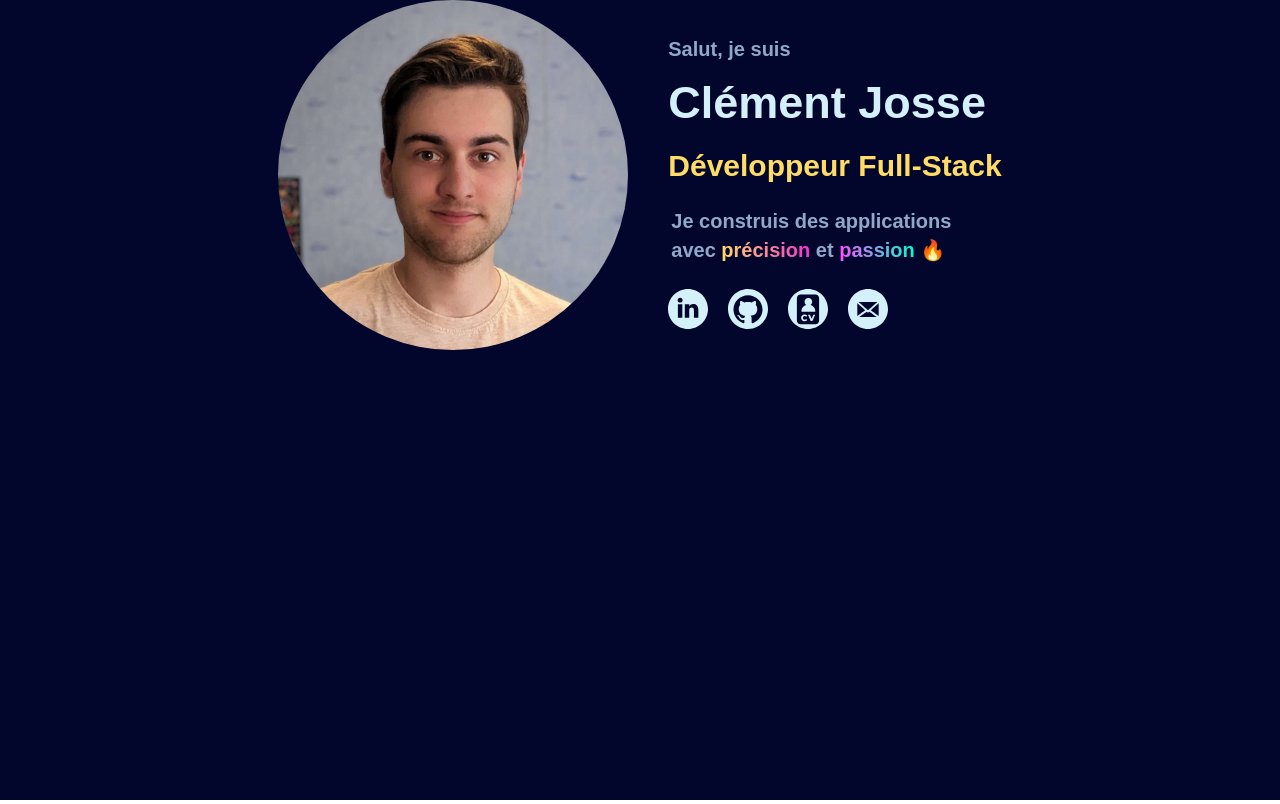
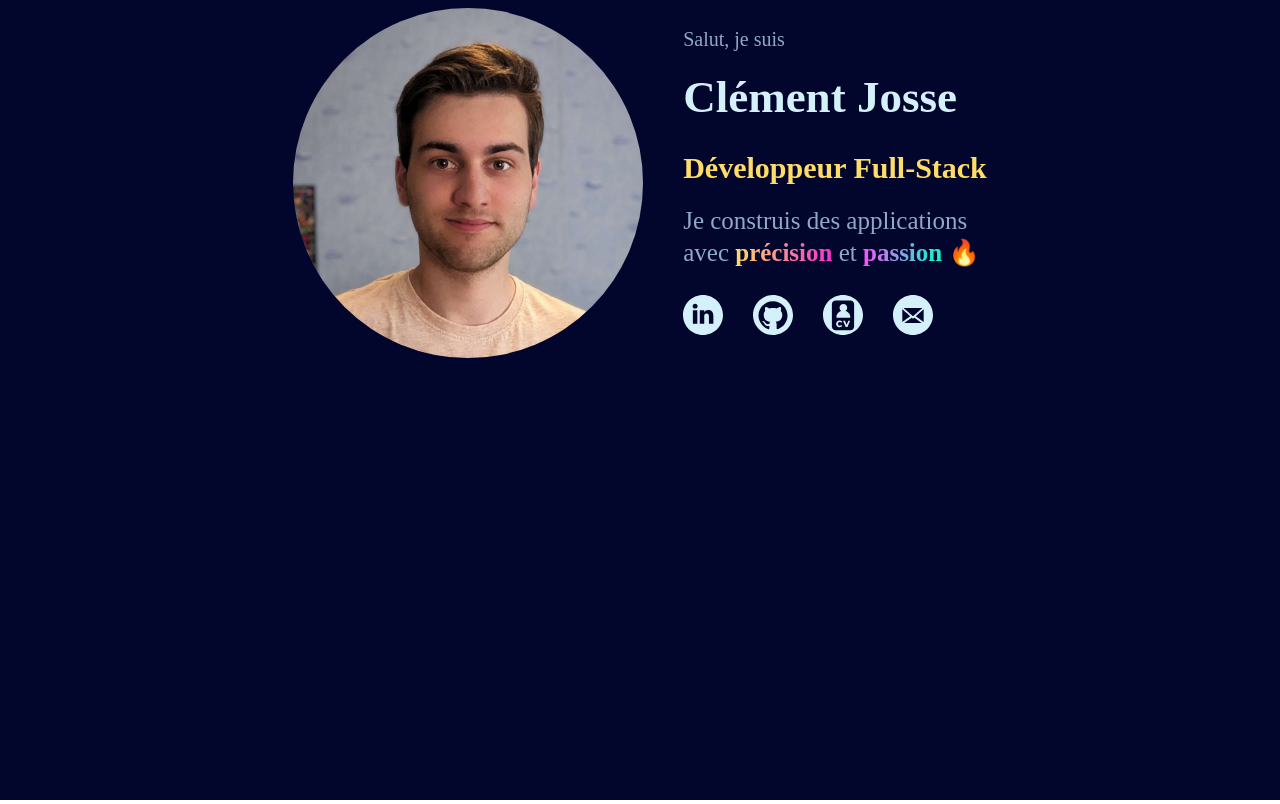
Before and after one commit to ClementJosse/portfolio, a React (Create React App) app: page / in a window 1280 px wide. Built offline with nearby package versions, Linux system fonts and the light colour scheme.

Commit message:
fix de l'espacement et ajout de l'épaisseur variable sur le texte

```diff
--- a/src/components/HomeInfos.css
+++ b/src/components/HomeInfos.css
@@ -1,12 +1,11 @@
 .TextInfos > * {
-    margin-bottom: 15px; /* Ajoute une marge sous chaque élément enfant de TextInfos */
+    margin-bottom: 35px; /* Ajoute une marge sous chaque élément enfant de TextInfos */
 }
-
 
 .HomeInfos {
     position: relative;
     z-index: 2;
-    font-family: 'Montserrat', sans-serif;
+    font-family: 'Montserrat';
     display: flex;
     flex-direction: column; /* ou row selon la disposition souhaitée */
     gap: 20px; /* Définit l'espacement entre les éléments enfants */
@@ -24,6 +23,7 @@
 .salut{
     color: #8FA9CA;
     font-size: 20px;
+    font-weight: 500;
     position: relative;
     top: 15px; /* Déplace l'élément de 100px vers le bas */
 }
@@ -31,37 +31,42 @@
 .clement{
     color: #D4F0FA;
     font-size: 45px;
+    font-weight: 800;
+    top: 15px;
 }
 
 .developpeur{
     color: #FFDC67;
     font-size: 30px;
+    font-weight: 700;
+    line-height: 20px;
 }
 
+.construis h1 {
+    color: #8FA9CA;
+    font-size: 25px;
+    line-height: 15px;
+    font-weight: 400;
+}
 
-.construis{
-    color:#8FA9CA;
-    font-size: 10px;
-    line-height: 15px;
-    border-style: dotted;
-    border-color: rgba(255, 0, 0, 0);
-}
 
 .precision {
     background: linear-gradient(to right, #FFDC67, #F532CD);
     -webkit-text-fill-color: transparent; /* Utilisé pour les navigateurs WebKit */
     background-clip: text; /* Pour la compatibilité */
+    font-weight: 600;
 }
 
 .passion {
     background: linear-gradient(to right, #FF4FFC, #00FFCC);
     -webkit-text-fill-color: transparent; /* Utilisé pour les navigateurs WebKit */
     background-clip: text; /* Pour la compatibilité */
+    font-weight: 600;
 }
 
 .SocialIcons {
     display: flex;
-    gap: 20px;
+    gap: 30px;
 }
 
 .SocialIcons .icon {
```
